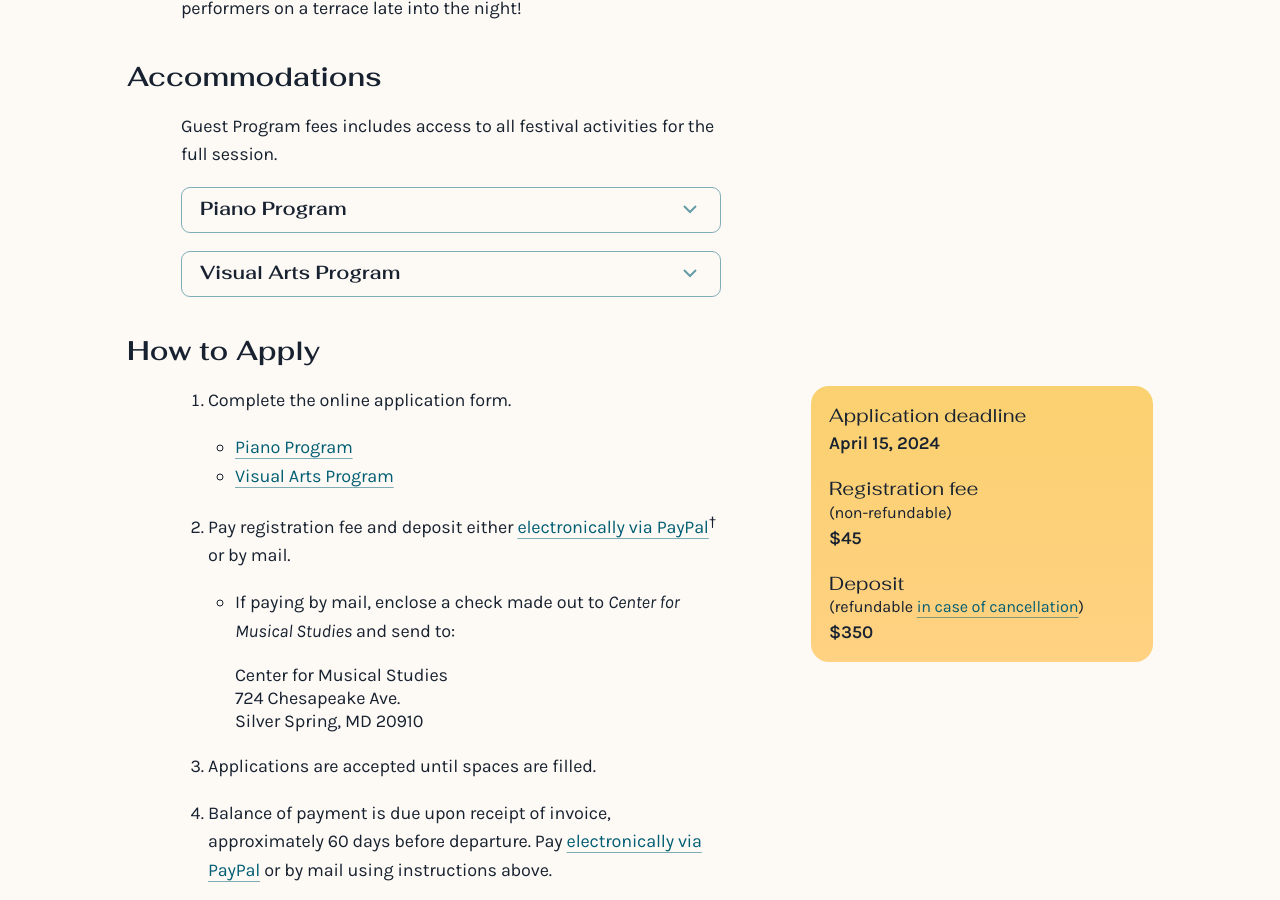
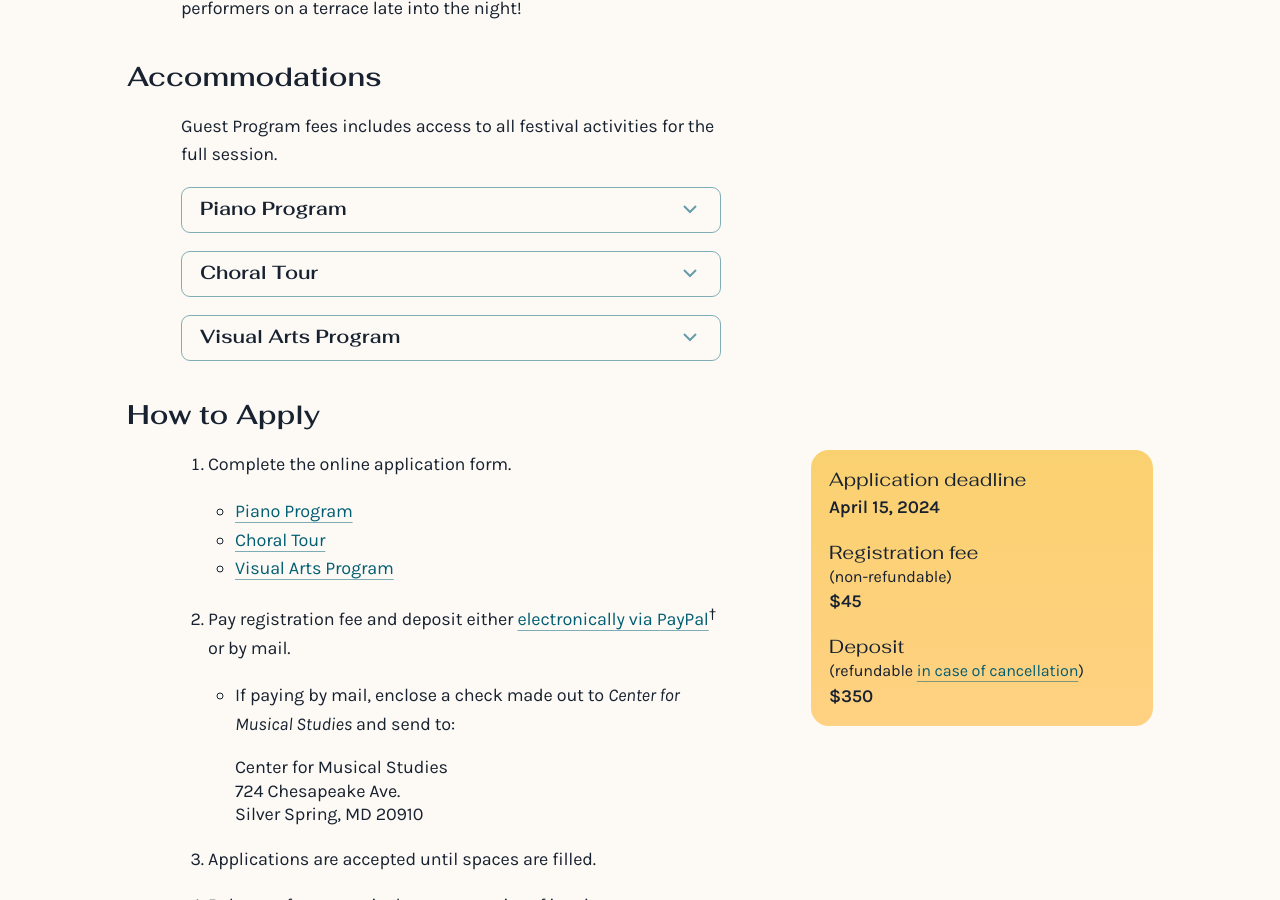
Before and after one commit to Amalfi-Festival/amalfi-festival-org, a Jekyll site: the page built from _programs/guests.md, in a window 1280 px wide and 900 px high, scrolled down 1295 px. Built offline with Jekyll 4.4.1, drawn with Linux system fonts in a browser that asks for light colours.

Commit message:
Add support for choral tour in guests section

```diff
--- a/_programs/guests.md
+++ b/_programs/guests.md
@@ -50,38 +50,50 @@
 <table>
 <tbody>
 
+{%- if program-guest.intro -%}
+<tr><td colspan="2"><p>{{ program-guest.intro | smartify }}</p></td></tr>
+{%- endif -%}
+
 {% comment %}This next section is taken from tuition-accommodations.md{% endcomment %}
 
-{%- include site/program/has-tuition-item.fx tuition-item-name="hotel-triple" program=program -%}
-{%- assign _has-hotel-triple = __return %}
-{%- include site/program/has-tuition-item.fx tuition-item-name="hotel-double" program=program -%}
-{%- assign _has-hotel-double = __return %}
 
-{%- if _has-hotel-triple -%}
-    {%- include site/program/tuition-item.html item-name="hotel-triple" has-tuition-item=_has-hotel-triple program=program use-guest-tuition=true -%}
-{%- elsif _has-hotel-double -%}
-    {%- include site/program/tuition-item.html item-name="hotel-double" has-tuition-item=_has-hotel-double program=program use-guest-tuition=true -%}
-{%- endif -%}
+{%- include site/program/has-tuition-item.fx tuition-item-name="cost" program=program -%}
+{%- assign _has-cost = __return %}
 
-{%- if program.tuition-guests.hotel-double-upgrade -%}
-<tr class="upgrade">
-    <td valign="top"><p class="name">{{ site.data.accommodations.hotel-double-upgrade.name }}</p></td>
-    {%- assign _c = program.tuition-guests.hotel-double-upgrade -%}
-    {%- if _c == true -%}
-        {%- assign _c = program.tuition.hotel-double-upgrade -%}
+{%- if _has-cost -%}
+    {%- include site/program/tuition-item.html item-name="cost" has-tuition-item=_has-cost program=program use-guest-tuition=true -%}
+{%- else -%}
+    {%- include site/program/has-tuition-item.fx tuition-item-name="hotel-triple" program=program -%}
+    {%- assign _has-hotel-triple = __return %}
+    {%- include site/program/has-tuition-item.fx tuition-item-name="hotel-double" program=program -%}
+    {%- assign _has-hotel-double = __return %}
+
+    {%- if _has-hotel-triple -%}
+        {%- include site/program/tuition-item.html item-name="hotel-triple" has-tuition-item=_has-hotel-triple program=program use-guest-tuition=true -%}
+    {%- elsif _has-hotel-double -%}
+        {%- include site/program/tuition-item.html item-name="hotel-double" has-tuition-item=_has-hotel-double program=program use-guest-tuition=true -%}
     {%- endif -%}
-    <td class="cost" align="center" valign="top"><p><strong>+ ${% include utilities/number-delimited.html number=_c %}</strong></p></td>
-</tr>
-{%- endif -%}
-{%- if program.tuition-guests.hotel-single-upgrade -%}
-<tr class="upgrade">
-    <td valign="top"><p class="name">{{ site.data.accommodations.hotel-single-upgrade.name }}</p></td>
-    {%- assign _c = program.tuition-guests.hotel-single-upgrade -%}
-    {%- if _c == true -%}
-        {%- assign _c = program.tuition.hotel-single-upgrade -%}
+
+    {%- if program.tuition-guests.hotel-double-upgrade -%}
+    <tr class="upgrade">
+        <td valign="top"><p class="name">{{ site.data.accommodations.hotel-double-upgrade.name }}</p></td>
+        {%- assign _c = program.tuition-guests.hotel-double-upgrade -%}
+        {%- if _c == true -%}
+            {%- assign _c = program.tuition.hotel-double-upgrade -%}
+        {%- endif -%}
+        <td class="cost" align="center" valign="top"><p><strong>+ ${% include utilities/number-delimited.html number=_c %}</strong></p></td>
+    </tr>
     {%- endif -%}
-    <td class="cost" align="center" valign="top"><p><strong>+ ${% include utilities/number-delimited.html number=_c %}</strong></p></td>
-</tr>
+    {%- if program.tuition-guests.hotel-single-upgrade -%}
+    <tr class="upgrade">
+        <td valign="top"><p class="name">{{ site.data.accommodations.hotel-single-upgrade.name }}</p></td>
+        {%- assign _c = program.tuition-guests.hotel-single-upgrade -%}
+        {%- if _c == true -%}
+            {%- assign _c = program.tuition.hotel-single-upgrade -%}
+        {%- endif -%}
+        <td class="cost" align="center" valign="top"><p><strong>+ ${% include utilities/number-delimited.html number=_c %}</strong></p></td>
+    </tr>
+    {%- endif -%}
 {%- endif -%}
 
 {%- if program.tuition-guests.meal-plan -%}
@@ -98,7 +110,7 @@
 </tr>
 {%- endif -%}
 
-{%- include site/program/get-apply-url.fx program=program hash="excursions-and-activities" -%}
+{%- include site/program/get-apply-url.fx program=program hash="excursions--activities" -%}
 {%- assign _apply-url = __return -%}
 <tr class="base"><td><p><a href="{{ _apply-url }}">Fees for available excursions and activities</a></p>
 </td></tr>
```
Also changed, not shown: _includes/site/program/tuition-accommodations.md (+2 -2 lines), _includes/site/program/tuition-item.html (+13 -4 lines), _programs/choral.md (+6 -0 lines).
